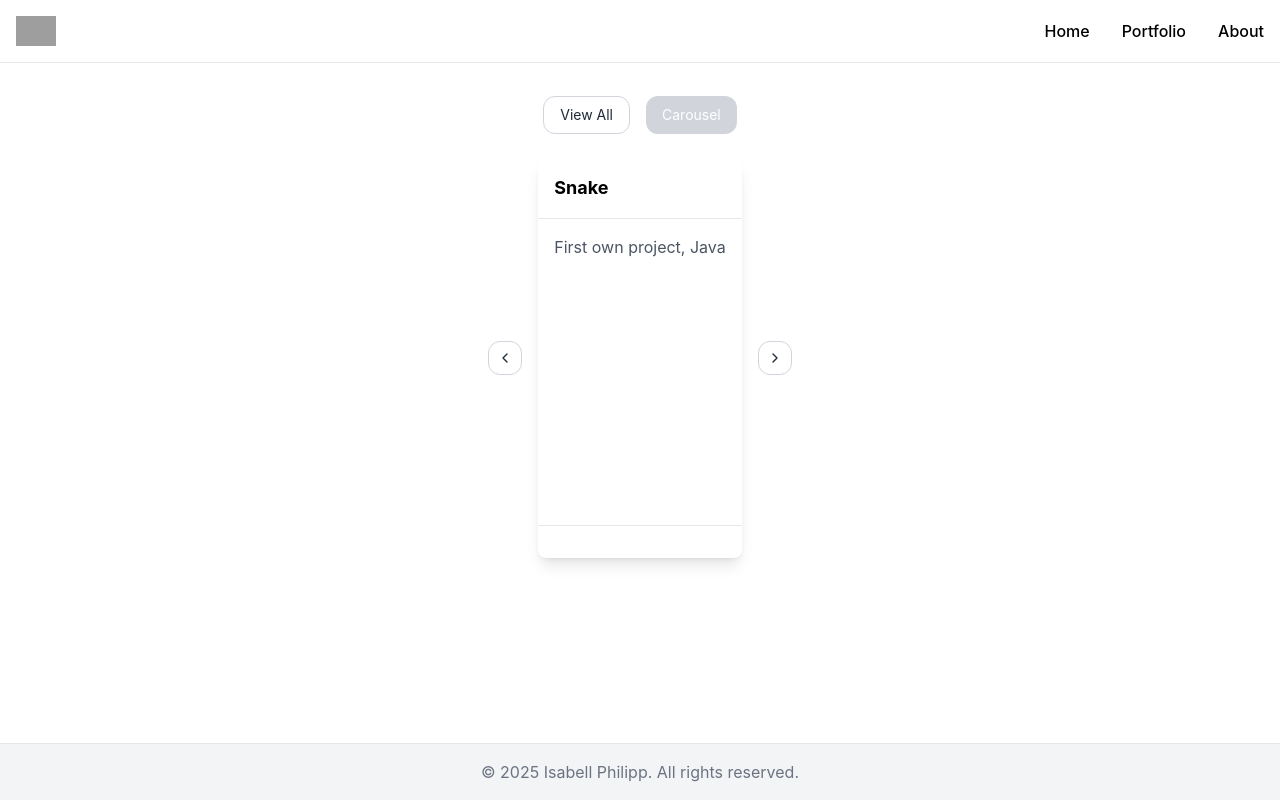
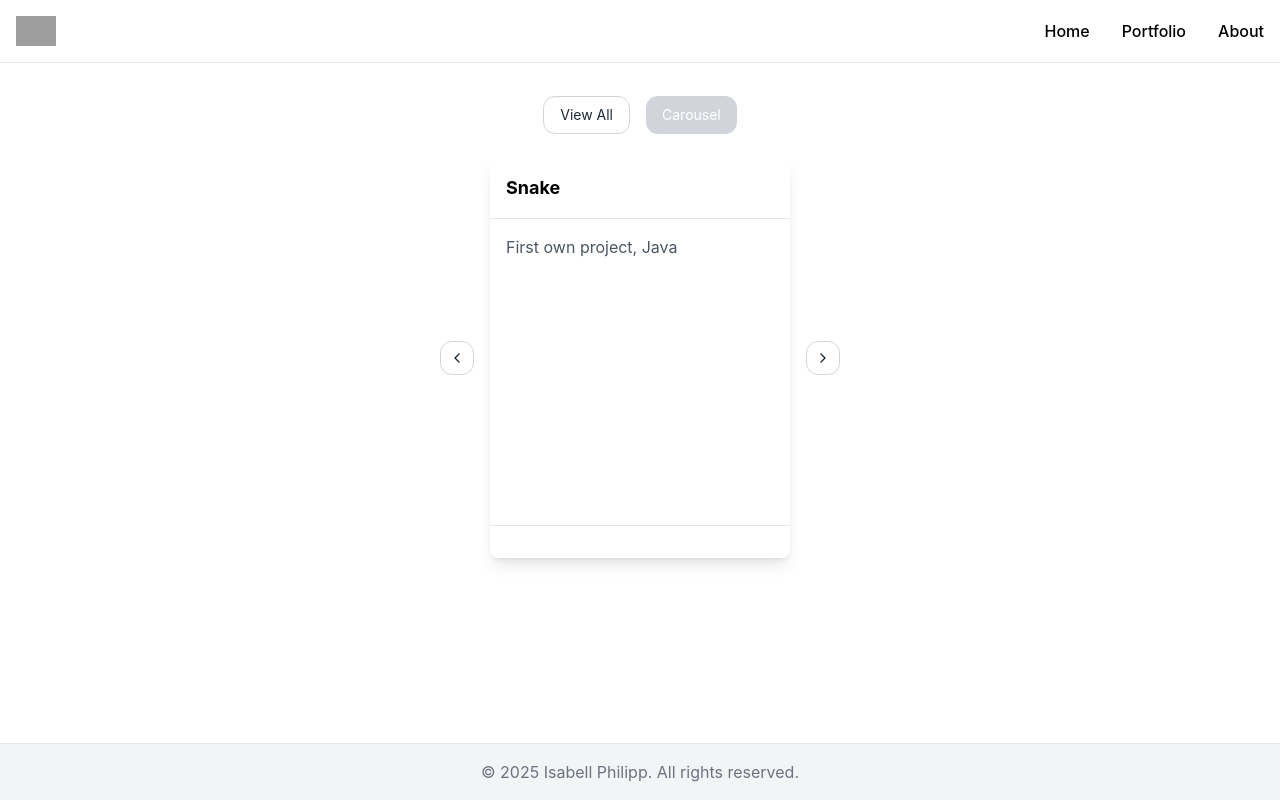
Before and after one commit to iph002/portfoliowebsite, a Next.js app: page /portfolio in a window 1280 px wide. Built offline with nearby package versions, Linux system fonts and the light colour scheme; grey boxes are pictures that could not be loaded.

Commit message:
Change card size

```diff
--- a/app/components/project-card.tsx
+++ b/app/components/project-card.tsx
@@ -12,7 +12,7 @@ interface ProjectCardProps {
 
 export default function ProjectCard({ title, description, link, image }: ProjectCardProps) {
   return (
-    <Card className="w-[300] h-[400px] max-w-md flex flex-col"> {/* Fixed height and witdh*/}
+    <Card className="w-[300px] h-[400px] flex flex-col"> {/* Fixed height and witdh*/}
       <CardHeader>
         <CardTitle className="truncate">{title}</CardTitle> {/* Truncate long titles */}
       </CardHeader>
```
